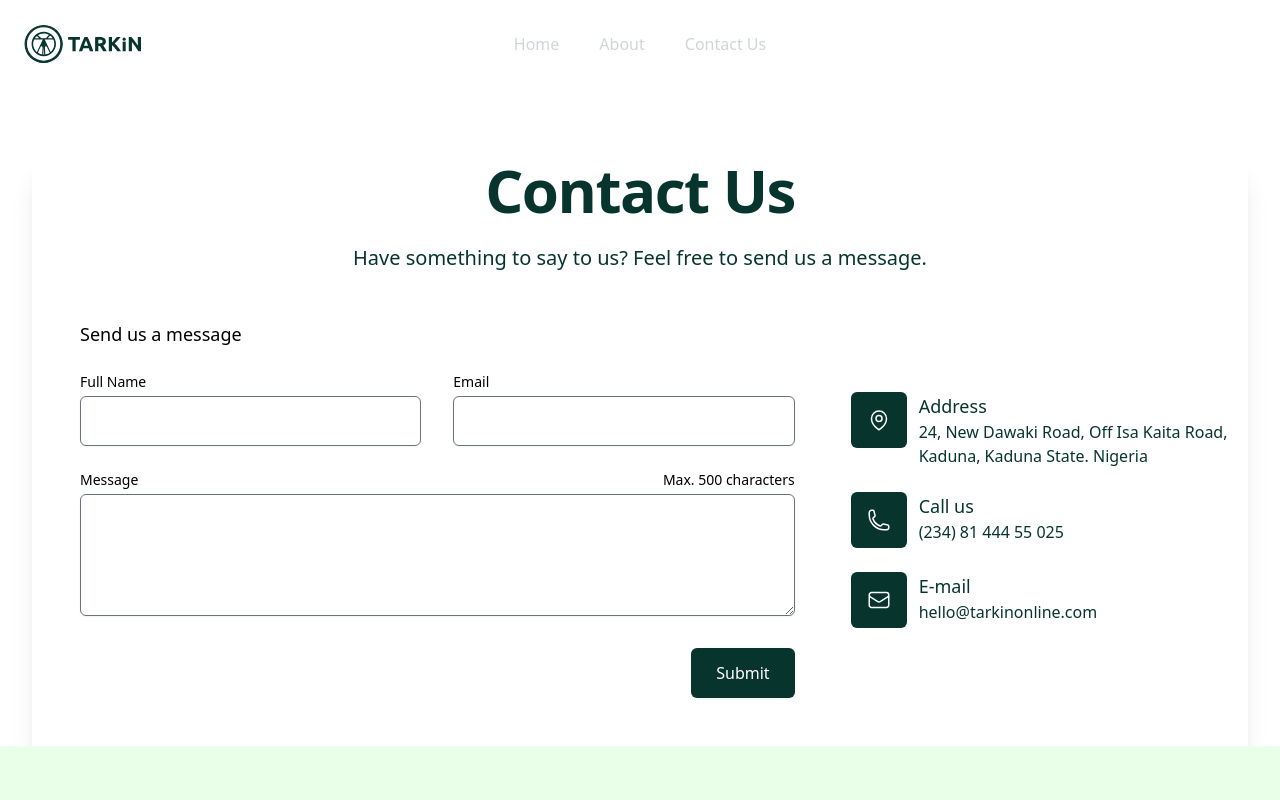
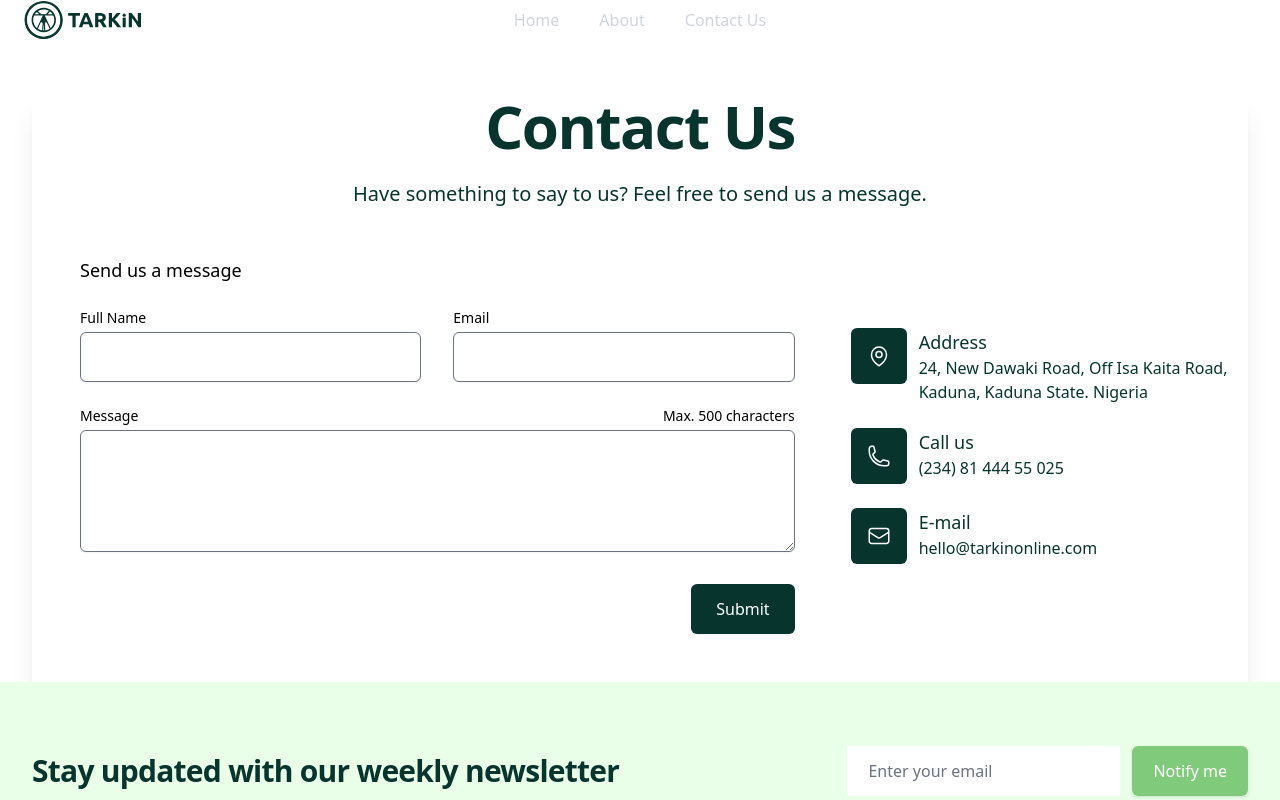
Before and after one commit to bubbasadiq/Tarkin, a Next.js app: page /contact in a window 1280 px wide. Shown: the top 800 px of the page. Built offline with nearby package versions, Linux system fonts and the light colour scheme.

Commit message:
header style

```diff
--- a/components/HeroSection.jsx
+++ b/components/HeroSection.jsx
@@ -24,6 +24,7 @@ export default function HeroSection() {
                   <span className="block text-white">Build a Resilient</span>
                   <span className="block text-white">Food Supply Chain</span>
                 </h1>
+
                 <p className="mt-6 max-w-xl font-normal text-left text-lg text-white">
                   We are using technology to reduce post harvest loss encountered by farmers while improving access to high quality commodities.
                 </p>
--- a/components/Navbar.jsx
+++ b/components/Navbar.jsx
@@ -14,12 +14,13 @@ function classNames(...classes) {
   return classes.filter(Boolean).join(' ')
 }
 
-
+let transparent = `linear-gradient(180deg, rgba(255, 255, 255, 0.02) 0%, rgba(255, 255, 255, 0.0002) 119.59%)`
 export default function Navbar() {
   return (
-    <div className="relative pt-6 pb-16 sm:pb-24">
+    <div className="relative pt-0 pb-16 sm:pb-24 ">
       <Popover>
-        <div className="mx-auto max-w-7xl px-4 sm:px-6">
+
+        <div className=" mx-auto  fixed max-w-7xl px-4 sm:px-6 " style={{ width:"100%", zIndex:100,  backgroundColor: transparent, backdropFilter: "blur(4px)" }}>
           <nav className="relative flex items-center justify-between sm:h-10 md:justify-center" aria-label="Global">
             <div className="flex flex-1 items-center md:absolute md:inset-y-0 md:left-0">
               <div className="flex w-full items-center justify-between md:w-auto">
--- a/pages/index.js
+++ b/pages/index.js
@@ -6,11 +6,18 @@ import Partners from "../components/Partners.jsx";
 import Faqs from "../components/Faq.jsx";
 import Newsletter from "../components/Newsletter.jsx";
 import Footer from "../components/Footer";
+import Head from "next/head.js";
+
 
 export default function Home() {
   return (
     <>
-
+       <Head>
+      <meta charset="UTF-8"/>
+      <meta name="viewport" content="width=device-width, initial-scale=1.0"/>
+        <title>Tarkin</title>
+        <link rel="icon" href="logo.svg" />
+      </Head>
       <HeroSection />
       <FoodSupply />
       <FarmInventory />
```
Also changed, not shown: public/logo.svg (added).
